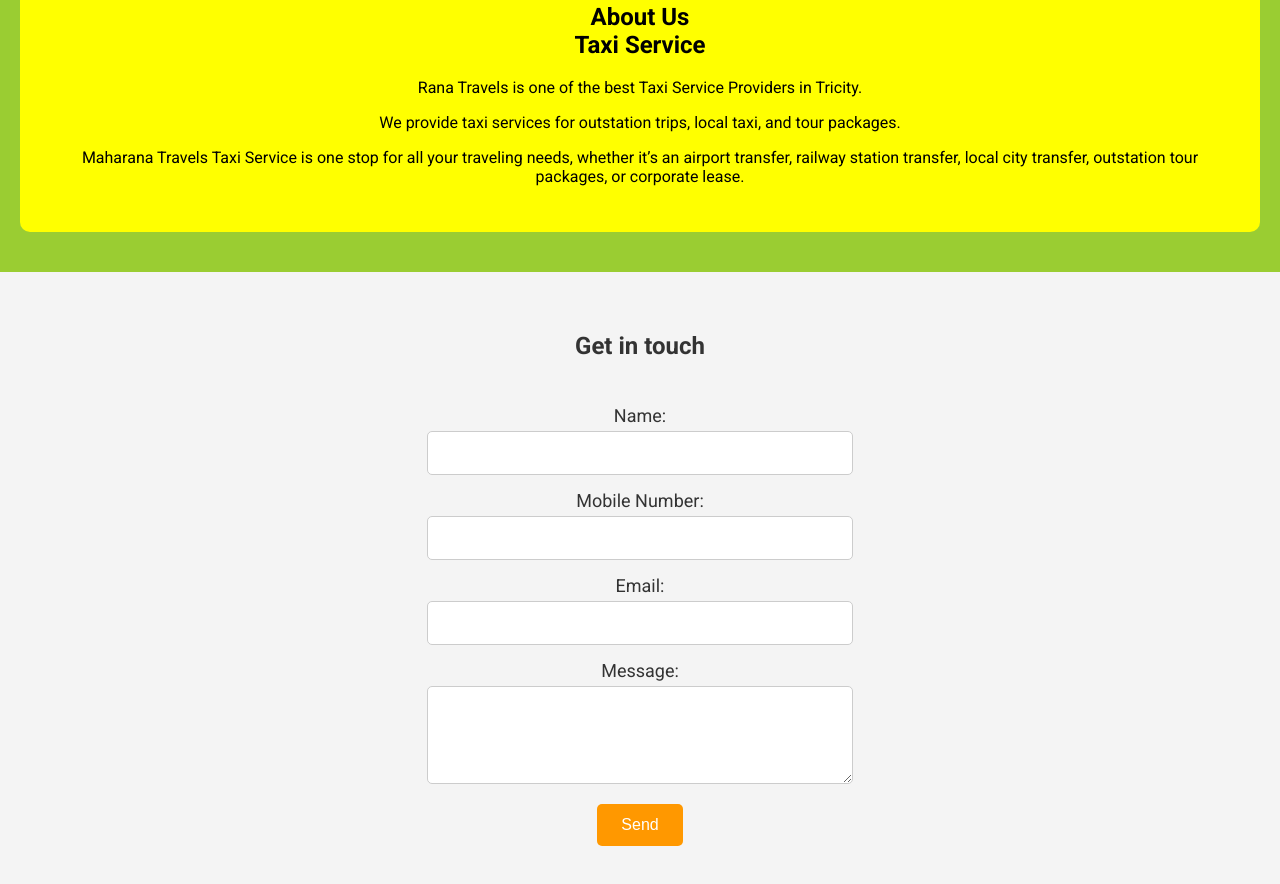
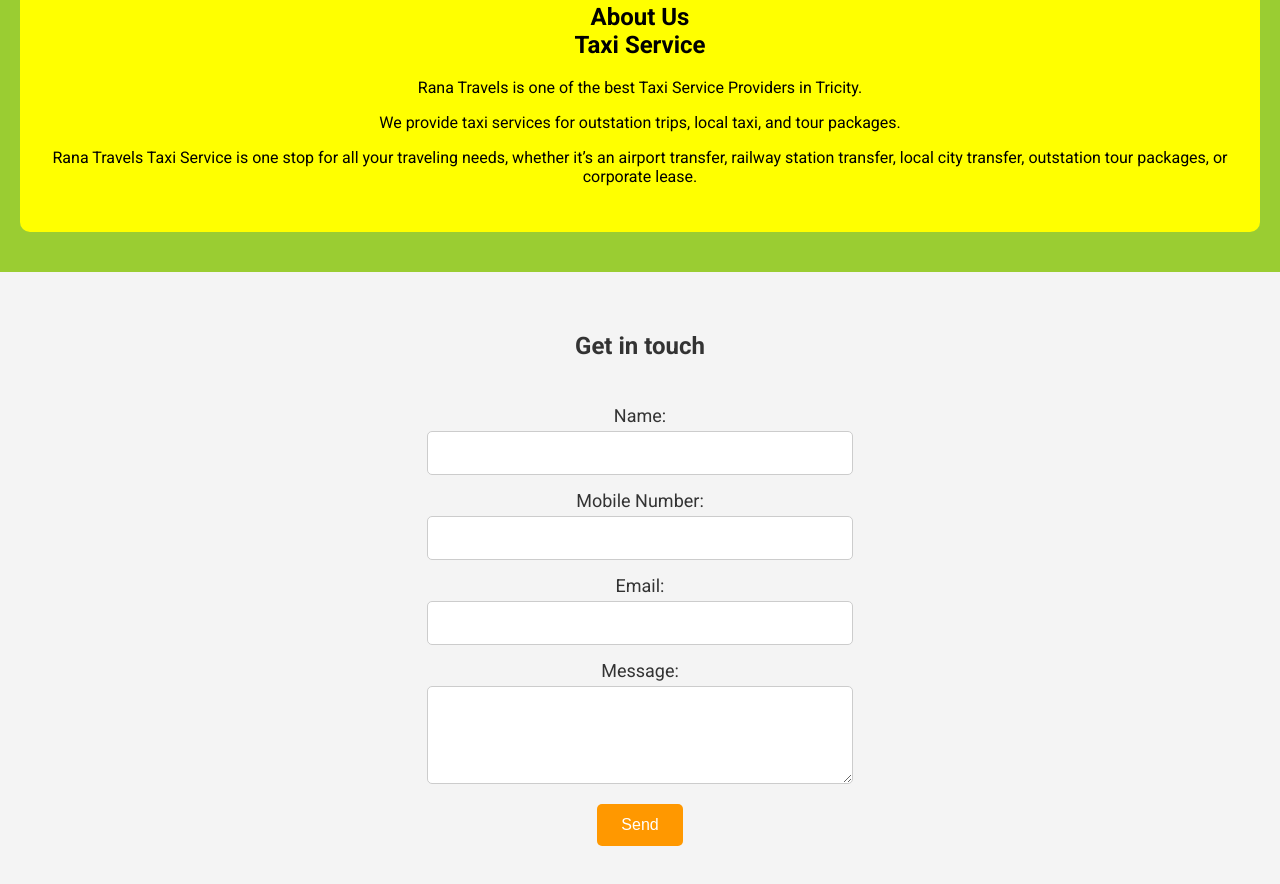
Before and after one commit to rakeshrana001/Rana-Mandeep, a plain HTML site: page index.html in a window 1280 px wide. Shown: the part 1717-2601 px from the top of the page. Drawn offline with Linux system fonts and the light colour scheme.

Commit message:
Update index.html

```diff
--- a/index.html
+++ b/index.html
@@ -112,7 +112,7 @@
             <h2>About Us <br>Taxi Service</h2>
             <p>Rana Travels is one of the best Taxi Service Providers in Tricity.</p>
             <p>We provide taxi services for outstation trips, local taxi, and tour packages.</p>
-            <p>Maharana Travels Taxi Service is one stop for all your traveling needs, whether it’s an airport transfer, railway station transfer, local city transfer, outstation tour packages, or corporate lease.</p>
+            <p>Rana Travels Taxi Service is one stop for all your traveling needs, whether it’s an airport transfer, railway station transfer, local city transfer, outstation tour packages, or corporate lease.</p>
         </div>
     </div>
 
```
